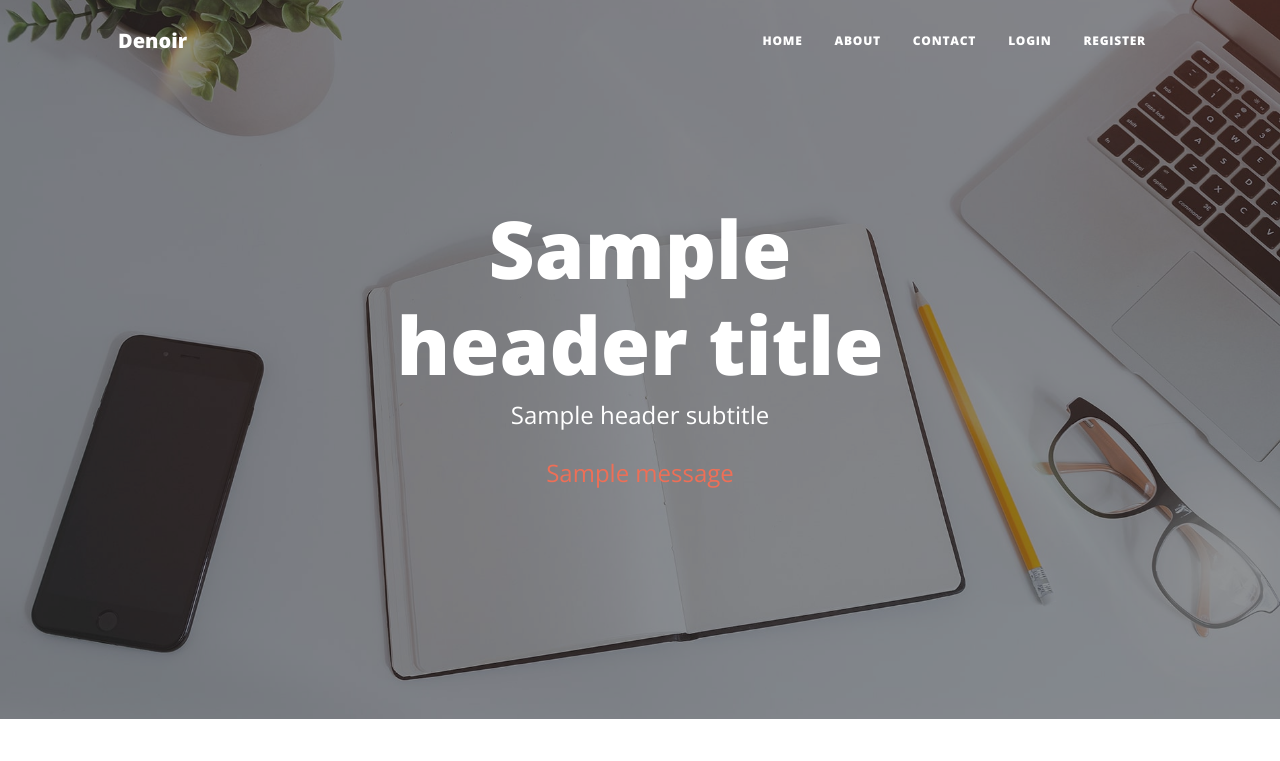
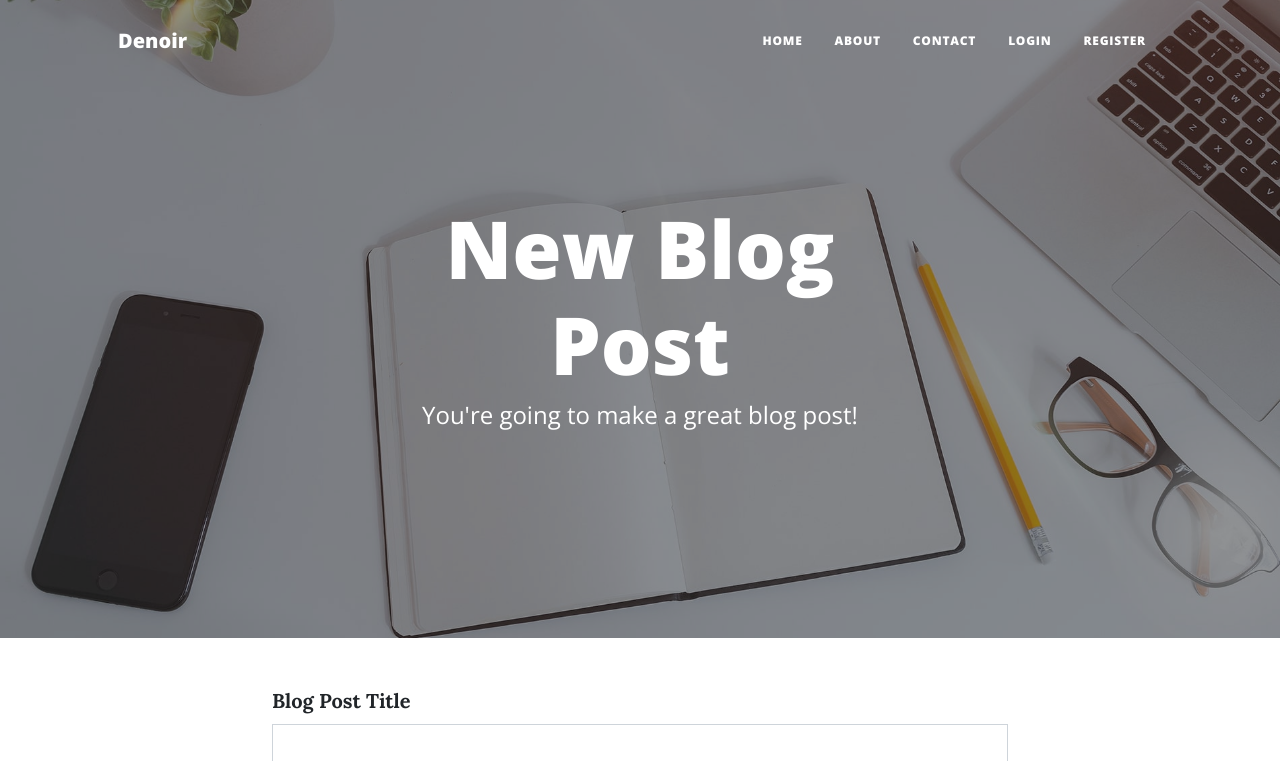
Before and after one commit to codeno1r/DenoirBlog, a Flask app: template templates/make-post.html in a window 1280 px wide. Shown: the top 761 px of the page. Run offline with Flask 3, Linux system fonts and the light colour scheme; tables that the repository leaves empty hold one stand-in row (values such as "Sample post"); the template is opened without the code that fills it: values that come from a table or form of the project are taken from there, most other values are stand-ins (such as "Sample title", 1, 10 or a date in 2020); one stand-in notice (Sample message) is shown; some libraries are stand-ins or nearby versions.

Commit message:
fix bug in makepost template

```diff
--- a/templates/make-post.html
+++ b/templates/make-post.html
@@ -1,6 +1,12 @@
 {% extends 'base.html' %}
 {% from 'bootstrap5/form.html' import render_form %}
-{% block title %}{{ header_title }}{% endblock %}
+{% block title %}
+  {% if is_edit: %}
+    {{ header_title }}
+  {% else %}
+    Create A Blog Post
+  {% endif %}
+{% endblock %}
 {% block content %}
 <!-- Page Header -->
 <header class="masthead" style="background-image: url('../static/assets/img/edit-bg.jpg')">
@@ -8,16 +14,28 @@
     <div class="row gx-4 gx-lg-5 justify-content-center">
       <div class="col-md-10 col-lg-8 col-xl-7">
         <div class="page-heading">
-          <h1>{{ header_title }}</h1>
-          <span class="subheading">{{ header_subtitle }}</span>
+          <h1>
+            {% if is_edit: %}
+              {{ header_title }}
+            {% else %}
+              New Blog Post
+            {% endif %}
+          </h1>
           <span class="subheading">
-            {% with messages = get_flashed_messages() %}
-              {% if messages %}
-                {% for msg in messages %}
-                  <p class="flash">{{ msg }}</p>
-                {% endfor %}
-              {% endif %}
-            {% endwith %}
+            {% if is_edit: %}
+              {{ header_subtitle }}
+            {% else %}
+              You're going to make a great blog post!
+            {% endif %}
+          </span>
+          <span class="subheading">
+<!--            {% with messages = get_flashed_messages() %}-->
+<!--              {% if messages %}-->
+<!--                {% for msg in messages %}-->
+<!--                  <p class="flash">{{ msg }}</p>-->
+<!--                {% endfor %}-->
+<!--              {% endif %}-->
+<!--            {% endwith %}-->
           </span>
         </div>
       </div>
```
